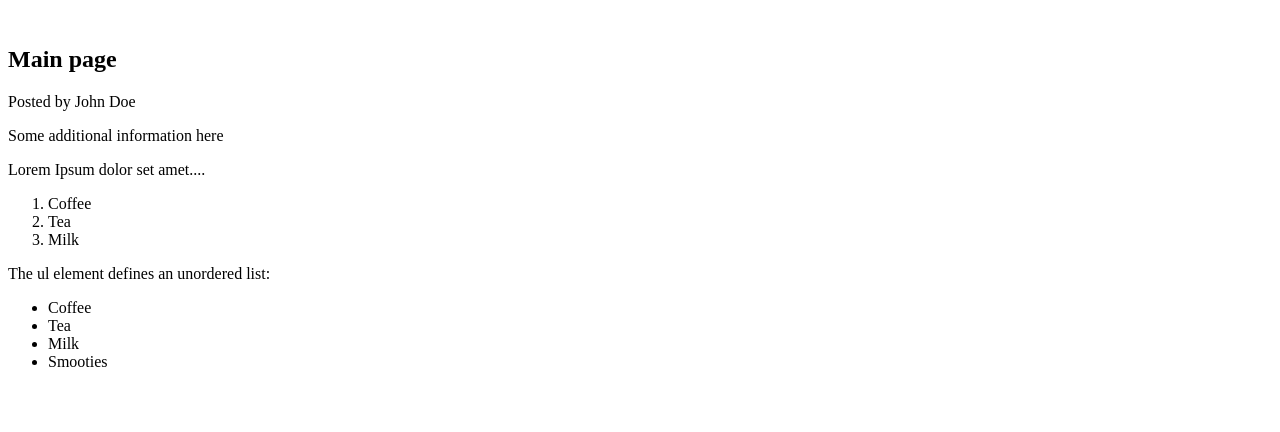
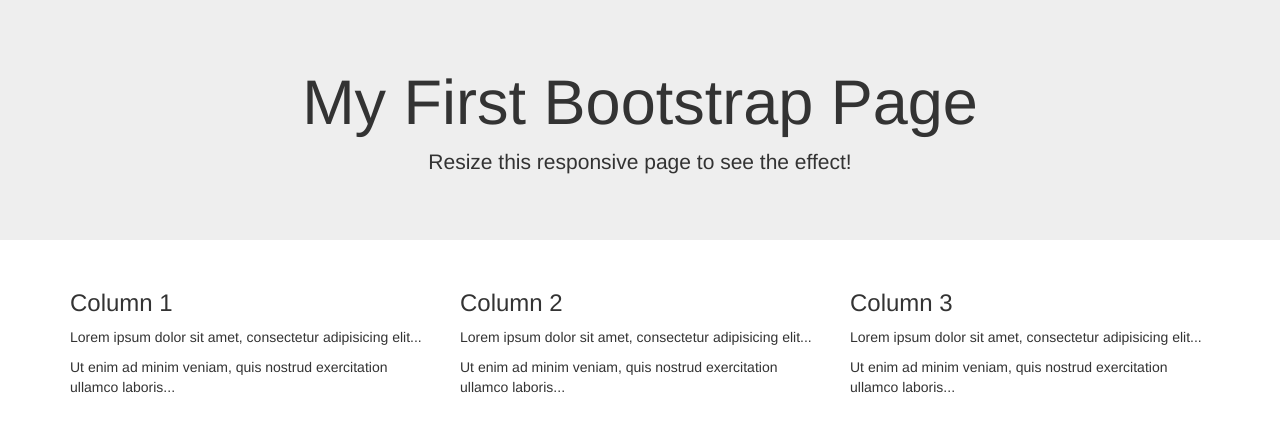
Before and after one commit to ktrsanjiv/Website, a plain HTML site: page index.html in a window 1280 px wide. Drawn offline with nearby package versions, Linux system fonts and the light colour scheme.

Commit message:
Update index.html
Added bootstrap code

```diff
--- a/index.html
+++ b/index.html
@@ -1,29 +1,39 @@
 <!DOCTYPE html>
-<html>
+<html lang="en">
+<head>
+  <title>Bootstrap Example</title>
+  <meta charset="utf-8">
+  <meta name="viewport" content="width=device-width, initial-scale=1">
+  <link rel="stylesheet" href="https://maxcdn.bootstrapcdn.com/bootstrap/3.4.1/css/bootstrap.min.css">
+  <script src="https://ajax.googleapis.com/ajax/libs/jquery/3.5.1/jquery.min.js"></script>
+  <script src="https://maxcdn.bootstrapcdn.com/bootstrap/3.4.1/js/bootstrap.min.js"></script>
+</head>
 <body>
 
-<article>
-  <header>
-    <h1>Main page</h1>
-    <p>Posted by John Doe</p>
-    <p>Some additional information here</p>
-  </header>
-  <p>Lorem Ipsum dolor set amet....</p>
-</article>
+<div class="jumbotron text-center">
+  <h1>My First Bootstrap Page</h1>
+  <p>Resize this responsive page to see the effect!</p>
+</div>
 
-  <ol>
-  <li>Coffee</li>
-  <li>Tea</li>
-  <li>Milk</li>
-</ol>
-
-<p>The ul element defines an unordered list:</p>
-<ul>
-  <li>Coffee</li>
-  <li>Tea</li>
-  <li>Milk</li>
-  <li>Smooties</li>
-</ul>
+<div class="container">
+  <div class="row">
+    <div class="col-sm-4">
+      <h3>Column 1</h3>
+      <p>Lorem ipsum dolor sit amet, consectetur adipisicing elit...</p>
+      <p>Ut enim ad minim veniam, quis nostrud exercitation ullamco laboris...</p>
+    </div>
+    <div class="col-sm-4">
+      <h3>Column 2</h3>
+      <p>Lorem ipsum dolor sit amet, consectetur adipisicing elit...</p>
+      <p>Ut enim ad minim veniam, quis nostrud exercitation ullamco laboris...</p>
+    </div>
+    <div class="col-sm-4">
+      <h3>Column 3</h3>
+      <p>Lorem ipsum dolor sit amet, consectetur adipisicing elit...</p>
+      <p>Ut enim ad minim veniam, quis nostrud exercitation ullamco laboris...</p>
+    </div>
+  </div>
+</div>
 
 </body>
 </html>
```
